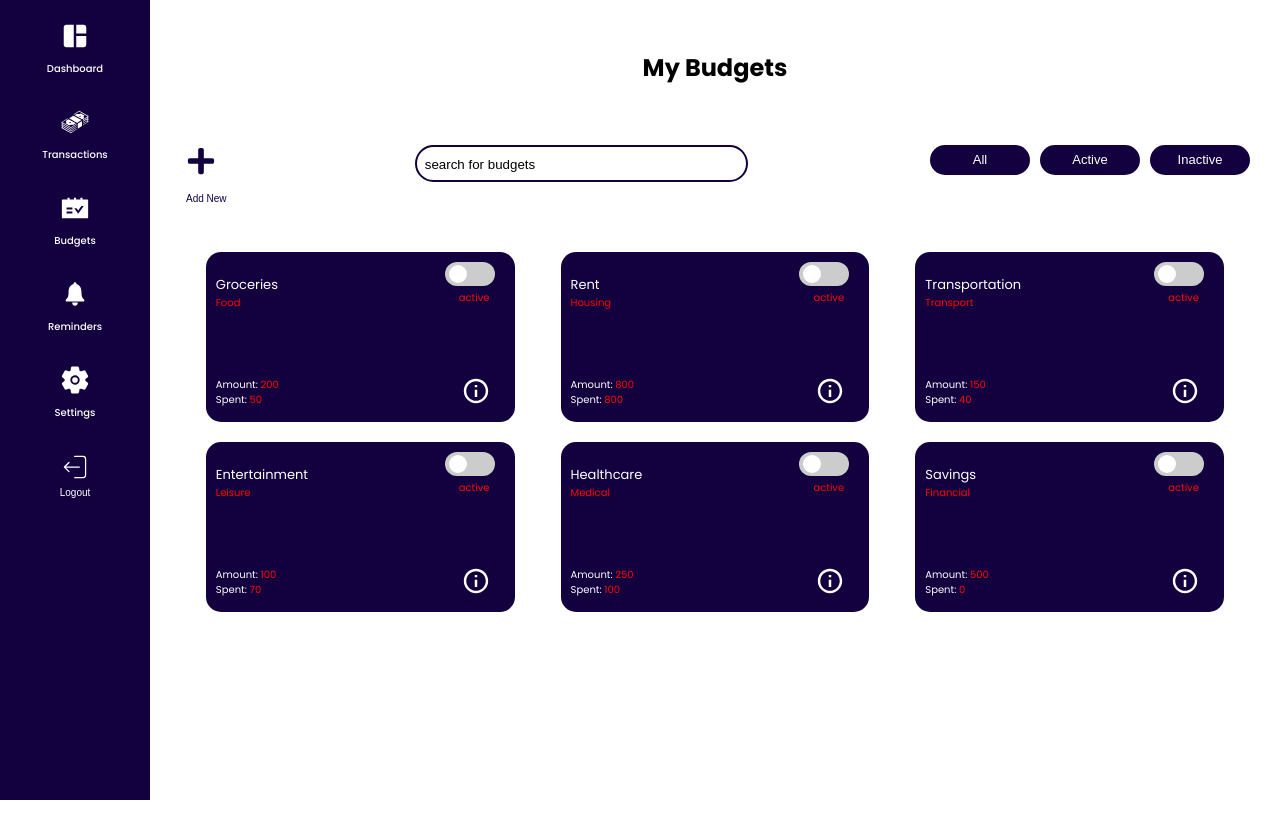
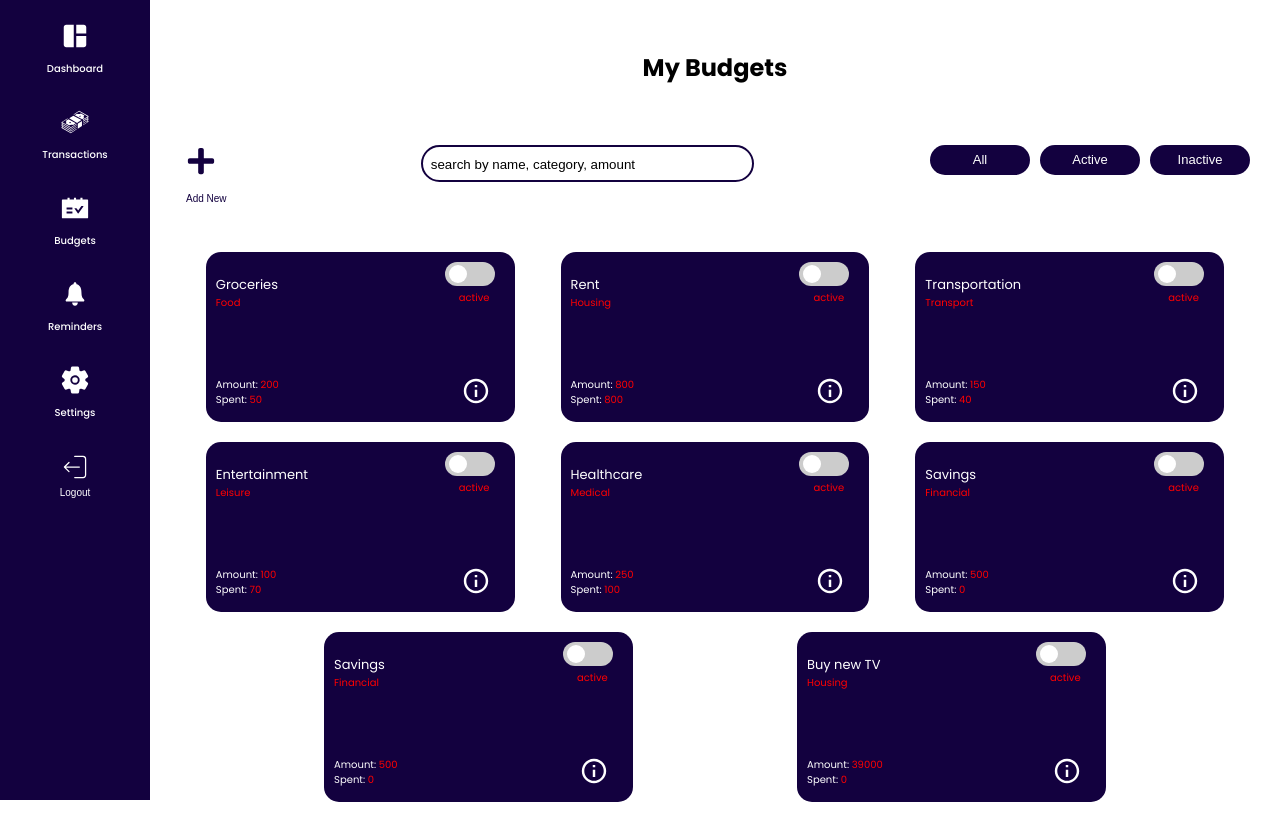
Before and after one commit to rovenelabanga001/my_expense_tracker, a Next.js app in the folder client/: page /budgets in a window 1280 px wide. Before the commit the page ends 800 px from the top, so only its background shows below. Built offline with nearby package versions, Linux system fonts and the light colour scheme; no server answers; data requests are answered from the project's data file; sample sign-in values are in the browser's storage.

Commit message:
Implements POST request for budgets, search functionality on the budgets page

```diff
--- a/client/app/budgets/page.css
+++ b/client/app/budgets/page.css
@@ -17,12 +17,16 @@
   border: none;
   font-size: 10px;
   color: rgb(19, 1, 63);
+  cursor: pointer;
 }
 .search-container button svg {
   font-size: 30px;
 }
-.search-container input {
+.search-input-container {
   width: 30%;
+}
+.search-input-container input {
+  width: 100%;
   background-color: white;
   border: 2px solid rgb(19, 1, 63);
   height: 30px;
@@ -31,15 +35,15 @@
   transition: 0.3s ease-in-out;
   margin-bottom: 30px;
 }
-.search-container input::placeholder {
+.search-input-container input::placeholder {
   color: black;
 }
-.search-container input:focus {
+.search-input-container input:focus {
   background: rgb(19, 1, 63);
   color: white;
   border: none;
 }
-.search-container input:focus::placeholder {
+.search-input-container input:focus::placeholder {
   color: transparent;
 }
 .search-container .buttons-container {
--- a/client/app/budgets/page.js
+++ b/client/app/budgets/page.js
@@ -1,19 +1,72 @@
 "use client";
-import budgets from "@/public/budgets";
 import "./page.css";
 import { IoMdInformationCircleOutline } from "react-icons/io";
 import { FaPlus } from "react-icons/fa";
 import PrivateRoute from "../components/PrivateRoute";
+import { useEffect, useState } from "react";
+import Modal from "../components/Modal";
+import AddBudgetForm from "../components/AddBudgetForm";
+import Noresults from "../components/Noresults";
 export default function Budgets() {
+  const [budgets, setBudgets] = useState([]);
+  const [searchTerm, setSearchTerm] = useState("");
+
+  //fetch budgets
+  useEffect(() => {
+    const fetchBudgets = async () => {
+      try {
+        const response = await fetch("http://localhost:3001/budgets");
+
+        if (!response.ok) {
+          throw new Error(`HTTP error! Status ${response.status}`);
+        }
+
+        const data = await response.json();
+        setBudgets(data);
+      } catch (error) {
+        console.error("Error fetching budgets", error);
+      }
+    };
+    fetchBudgets();
+  }, []);
+
+  const filteredBudgets = budgets.filter((budget) => {
+    const term = searchTerm.toLowerCase();
+    return (
+      budget.name.toLowerCase().includes(term) ||
+      budget.category.toLowerCase().includes(term) ||
+      budget.amount.toString().includes(term)
+    );
+  });
+
+  //add budget function
+  const handleAddBudget = (newBudget) => {
+    setBudgets((prevBudgets) => [...prevBudgets, newBudget]);
+  };
   return (
     <PrivateRoute>
       <section className="budgets-page">
         <h1>My Budgets</h1>
         <div className="search-container">
+          <Modal
+            trigger={
               <button>
                 <FaPlus /> Add New
               </button>
-          <input type="text" placeholder="search for budgets" />
+            }
+          >
+            {({ close }) => (
+              <AddBudgetForm onClose={close} onAddBudget={handleAddBudget} />
+            )}
+          </Modal>
+          <div className="search-input-container">
+            <input
+              type="text"
+              placeholder="search by name, category, amount"
+              value={searchTerm}
+              onChange={(e) => setSearchTerm(e.target.value)}
+            />
+          </div>
           <div className="buttons-container">
             <button>All</button>
             <button>Active</button>
@@ -21,8 +74,9 @@ export default function Budgets() {
           </div>
         </div>
         <div className="budget-cards-container">
-          {budgets.map((budget, index) => (
-            <div className="budget-card">
+          {filteredBudgets.length > 0 ? (
+            filteredBudgets.map((budget, index) => (
+              <div className="budget-card" key={index}>
                 <div className="budget-card-header">
                   <div className="budget-name">
                     <p>
@@ -53,7 +107,10 @@ export default function Budgets() {
                   </div>
                 </div>
               </div>
-          ))}
+            ))
+          ) : (
+            <Noresults />
+          )}
         </div>
       </section>
     </PrivateRoute>
--- /dev/null
+++ b/client/app/components/AddBudgetForm.js
@@ -0,0 +1,119 @@
+import { useState } from "react";
+import "./BudgetForm.css";
+import toast from "react-hot-toast";
+export default function AddBudgetForm({ onClose, onAddBudget }) {
+  const [formData, setFormData] = useState({
+    name: "",
+    category: "",
+    amount: "",
+    spent_amount: "",
+    start_date: "",
+    end_date: "",
+    created_at: "",
+    status: "",
+  });
+
+  const handleChange = (e) => {
+    const { name, value } = e.target;
+    setFormData((prev) => ({ ...prev, [name]: value }));
+  };
+
+  const handleSubmit = async (e) => {
+    e.preventDefault();
+    const today = new Date().toISOString();
+    const newBudget = {
+      name: formData.name,
+      category: formData.category,
+      amount: formData.amount,
+      spent_amount: 0,
+      start_date: formData.start_date,
+      end_date: formData.end_date,
+      created_at: today,
+      status: "active",
+    };
+
+    try {
+      const response = await fetch("http://localhost:3001/budgets", {
+        method: "POST",
+        headers: { "Content-Type": "application/json" },
+        body: JSON.stringify(newBudget),
+      });
+
+      if (!response.ok) throw new Error("Failed to create new budget");
+      toast.success("Budget added successfully");
+      onAddBudget(newBudget);
+      onClose();
+    } catch (error) {
+      console.error(error.message);
+      toast.error("Failed, Please try again");
+    }
+  };
+  return (
+    <form className="budget-form" onSubmit={handleSubmit}>
+      <h3>Add Budget</h3>
+      <div>
+        <label className="date-label">Name:</label>
+        <input
+          name="name"
+          type="text"
+          placeholder="Name"
+          value={formData.name}
+          onChange={handleChange}
+          required
+        />
+      </div>
+      <div>
+        <label className="date-label">Category:</label>
+        <select
+          name="category"
+          value={formData.category}
+          onChange={handleChange}
+          required
+        >
+          <option value="" disabled hidden>
+            Category
+          </option>
+          <option value="Food">Food</option>
+          <option value="Housing">Housing</option>
+          <option value="Transport">Transport</option>
+          <option value="Leisure">Leisure</option>
+          <option value="Healthcare">Healthcare</option>
+          <option value="Other">Other</option>
+        </select>
+      </div>
+      <div>
+        <label className="date-label">Amount:</label>
+        <input
+          name="amount"
+          type="number"
+          value={formData.amount}
+          onChange={handleChange}
+          placeholder="Amount"
+          required
+        />
+      </div>
+      <div>
+        <label className="date-label">Start Date:</label>
+        <input
+          type="date"
+          name="start_date"
+          value={formData.start_date}
+          onChange={handleChange}
+          required
+        />
+      </div>
+
+      <div>
+        <label className="date-label">End Date:</label>
+        <input
+          type="date"
+          name="end_date"
+          value={formData.end_date}
+          onChange={handleChange}
+          required
+        />
+      </div>
+      <button type="submit">Add</button>
+    </form>
+  );
+}
--- /dev/null
+++ b/client/app/components/BudgetForm.css
@@ -0,0 +1,51 @@
+form.budget-form {
+  display: flex;
+  flex-direction: column;
+  justify-content: center;
+  align-items: center;
+  width: 100%;
+  gap: 8px;
+}
+form.budget-form div {
+  width: 100%;
+  display: flex;
+  flex-direction: column;
+  text-align: start;
+  justify-content: center;
+  align-items: center;
+}
+form.budget-form h3 {
+  color: rgb(19, 1, 63);
+}
+form.budget-form input {
+  width: 80%;
+}
+form.budget-form select {
+  width: 85%;
+}
+form.budget-form input,
+form.budget-form select {
+  height: 30px;
+  border: 2px solid rgb(19, 1, 63);
+  border-radius: 0;
+  padding: 0 8px;
+}
+.date-label {
+  font-size: 0.9rem;
+  color: #888;
+  margin-top: 1rem;
+  display: block;
+}
+form.budget-form button {
+  width: 30%;
+  background: rgb(19, 1, 63);
+  color: white;
+  padding: 10px;
+  border: none;
+  transition: 0.3s ease-in-out;
+}
+form.budget-form button:hover {
+  background: white;
+  color: rgb(19, 1, 63);
+  border: 2px solid rgb(19, 1, 63);
+}
--- a/client/app/transactions/page.js
+++ b/client/app/transactions/page.js
@@ -34,6 +34,7 @@ export default function Transactions() {
     }
   }, [status, session]);
 
+  //fetch transactions
   useEffect(() => {
     const fetchTransactions = async () => {
       try {
--- a/client/db.json
+++ b/client/db.json
@@ -151,6 +151,89 @@
       "time": "07:00 PM"
     }
   ],
+  "budgets": [
+    {
+      "name": "Groceries",
+      "category": "Food",
+      "amount": 200,
+      "spent_amount": 50,
+      "start_date": "2025-03-01",
+      "end_date": "2025-03-31",
+      "created_at": "2025-02-25",
+      "status": "active"
+    },
+    {
+      "name": "Rent",
+      "category": "Housing",
+      "amount": 800,
+      "spent_amount": 800,
+      "start_date": "2025-03-01",
+      "end_date": "2025-03-31",
+      "created_at": "2025-02-26",
+      "status": "active"
+    },
+    {
+      "name": "Transportation",
+      "category": "Transport",
+      "amount": 150,
+      "spent_amount": 40,
+      "start_date": "2025-03-01",
+      "end_date": "2025-03-31",
+      "created_at": "2025-02-27",
+      "status": "active"
+    },
+    {
+      "name": "Entertainment",
+      "category": "Leisure",
+      "amount": 100,
+      "spent_amount": 70,
+      "start_date": "2025-03-01",
+      "end_date": "2025-03-31",
+      "created_at": "2025-02-28",
+      "status": "active"
+    },
+    {
+      "name": "Healthcare",
+      "category": "Medical",
+      "amount": 250,
+      "spent_amount": 100,
+      "start_date": "2025-03-01",
+      "end_date": "2025-03-31",
+      "created_at": "2025-02-28",
+      "status": "active"
+    },
+    {
+      "name": "Savings",
+      "category": "Financial",
+      "amount": 500,
+      "spent_amount": 0,
+      "start_date": "2025-03-01",
+      "end_date": "2025-12-31",
+      "created_at": "2025-02-25",
+      "status": "active"
+    },
+    {
+      "name": "Savings",
+      "category": "Financial",
+      "amount": 500,
+      "spent_amount": 0,
+      "start_date": "2025-03-01",
+      "end_date": "2025-12-31",
+      "created_at": "2025-02-25",
+      "status": "active"
+    },
+    {
+      "id": "e091",
+      "name": "Buy new TV",
+      "category": "Housing",
+      "amount": "39000",
+      "spent_amount": 0,
+      "start_date": "2025-04-12",
+      "end_date": "2025-05-12",
+      "created_at": "2025-04-10T22:47:45.019Z",
+      "status": "active"
+    }
+  ],
   "users": [
     {
       "id": "1",
--- a/client/public/budgets.js
+++ /dev/null
@@ -1,65 +0,0 @@
-const budgets = [
-    {
-      name: "Groceries",
-      category: "Food",
-      amount: 200,
-      spent_amount: 50,
-      start_date: "2025-03-01",
-      end_date: "2025-03-31",
-      created_at: "2025-02-25",
-      status: "active",
-    },
-    {
-      name: "Rent",
-      category: "Housing",
-      amount: 800,
-      spent_amount: 800,
-      start_date: "2025-03-01",
-      end_date: "2025-03-31",
-      created_at: "2025-02-26",
-      status: "active",
-    },
-    {
-      name: "Transportation",
-      category: "Transport",
-      amount: 150,
-      spent_amount: 40,
-      start_date: "2025-03-01",
-      end_date: "2025-03-31",
-      created_at: "2025-02-27",
-      status: "active",
-    },
-    {
-      name: "Entertainment",
-      category: "Leisure",
-      amount: 100,
-      spent_amount: 70,
-      start_date: "2025-03-01",
-      end_date: "2025-03-31",
-      created_at: "2025-02-28",
-      status: "active",
-    },
-    {
-      name: "Healthcare",
-      category: "Medical",
-      amount: 250,
-      spent_amount: 100,
-      start_date: "2025-03-01",
-      end_date: "2025-03-31",
-      created_at: "2025-02-28",
-      status: "active",
-    },
-    {
-      name: "Savings",
-      category: "Financial",
-      amount: 500,
-      spent_amount: 0,
-      start_date: "2025-03-01",
-      end_date: "2025-12-31",
-      created_at: "2025-02-25",
-      status: "active",
-    },
-
-  ];
-
-  export default budgets;
```
Lines whose indentation alone changed are shown as unchanged.
